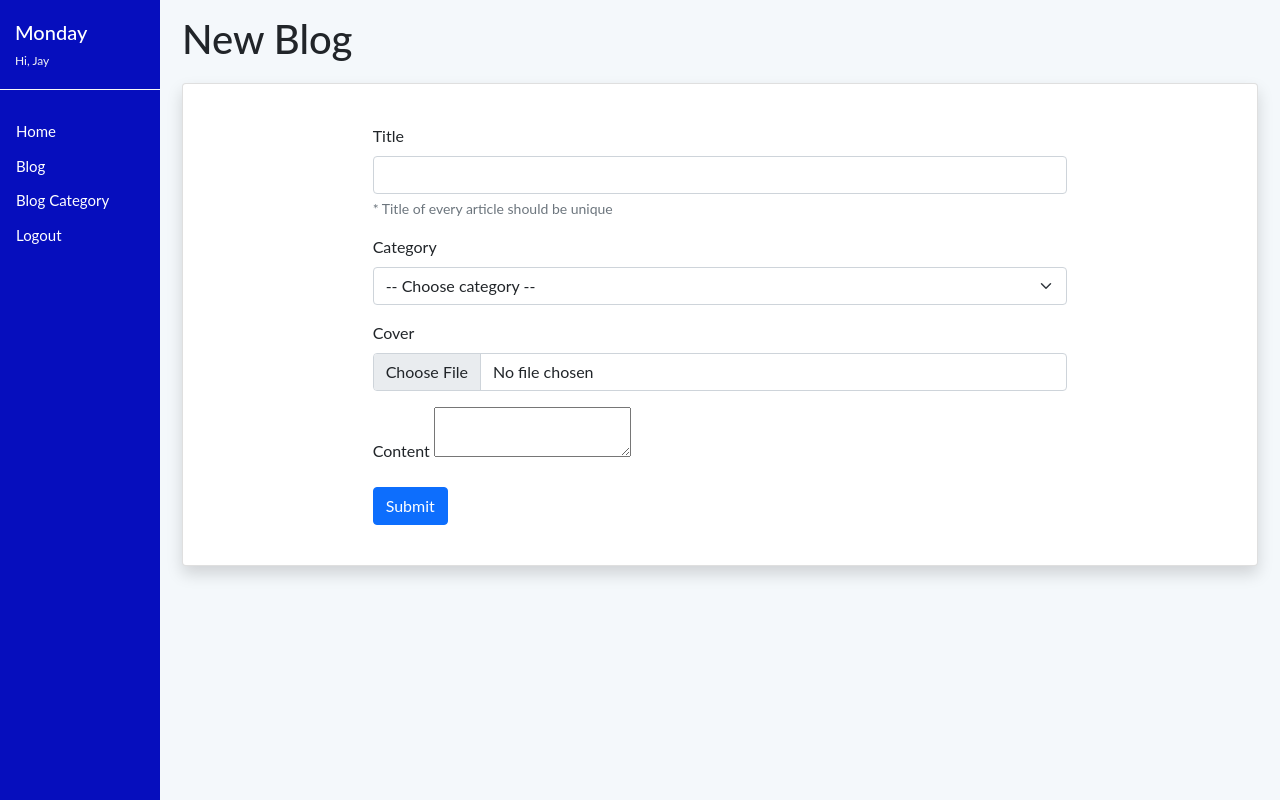
After one commit to achjailani/slim-blog, a PHP site: template views/admin/section/blog/create.php in a window 1280 px wide. The commit adds this page. Run offline with PHP 8.4, Linux system fonts and the light colour scheme; the template is opened without the code that fills it, so the values that code supplies are empty; some libraries are stand-ins or nearby versions.

Commit message:
added: blog feature

```diff
--- a/views/admin/layout/footer.php
+++ b/views/admin/layout/footer.php
@@ -3,5 +3,16 @@
     </div>
 
     <script src="/public/assets/bootstrap/js/bootstrap.bundle.min.js"></script>
+    <script src="https://cdn.ckeditor.com/ckeditor5/24.0.0/classic/ckeditor.js"></script>
+    <script>
+        ClassicEditor
+        .create( document.querySelector( '#editor' ) )
+        .then( editor => {
+                console.log( editor );
+        } )
+        .catch( error => {
+                console.error( error );
+        } );
+    </script>
   </body>
 </html>
--- a/views/admin/layout/header.php
+++ b/views/admin/layout/header.php
@@ -18,8 +18,8 @@
         </div>
         <div class="side-menu">
           <a href="#">Home</a>
-          <a href="#services">Blog</a>
-          <a href="#clients">User</a>
+          <a href="#services" id="">Blog</a>
+          <a href="#clients">Blog Category</a>
           <a href="#">Logout</a>
         </div>
       </div>
--- /dev/null
+++ b/views/admin/section/blog/create.php
@@ -0,0 +1,52 @@
+<?php
+require_once 'views/admin/layout/header.php';
+use App\Controllers\BlogController;
+use App\Controllers\CategoryController;
+
+$cat = new CategoryController();
+$app = new BlogController();
+?>
+	<div class="container">
+		<div class="d-sm-flex align-items-center justify-content-between header-page">
+			<h1 class="page-title mb-0 text-gray-800">New Blog</h1>
+		</div>
+
+		<div class="row">
+			<div class="col-12 col-md-12">
+				<div class="card shadow">
+					<div class="card-body d-flex justify-content-center">
+						<div class="col-8 col-md-8 mt-4 mb-4">
+							<form action="/admin/blog" method="post" enctype="multipart/form-data">
+							  <div class="mb-3">
+							    <label for="title" class="form-label">Title</label>
+							    <input type="text" class="form-control" name="title">
+							    <div class="form-text">* Title of every article should be unique</div>
+							  </div>
+							  <div class="mb-3">
+							    <label for="category" class="form-label">Category</label>
+							    <select class="form-select" name="category">
+								  	<option value="" selected>-- Choose category --</option>
+								  	<?php
+								  	foreach($cat->show() as $row) {
+								  	?>
+								  	<option value="<?=$row['id']?>"><?=$row['name']?></option>
+									<?php } ?>
+								</select>
+							  </div>
+							  <div class="mb-3">
+							    <label for="cover" class="form-label">Cover</label>
+							    <input class="form-control" type="file" name="cover">
+							  </div>
+							  <div class="mb-3">
+							  	<label for="content" class="form-label"> Content</label>
+							  	<textarea id="editor" name="content"></textarea>
+							  </div>
+							  <button type="submit" class="btn btn-primary">Submit</button>
+							</form>
+						</div>
+					</div>
+				</div>
+			</div>
+		</div>
+	</div>
+<?php require_once 'views/admin/layout/footer.php'; ?>
```
Also changed, not shown: app/Controllers/BlogController.php (added, +16 -0 lines), app/Models/Blog.php (added, +13 -0 lines), index.php (+22 -0 lines), views/admin/section/blog/index.php (added, +45 -0 lines), public/css/app.css.
